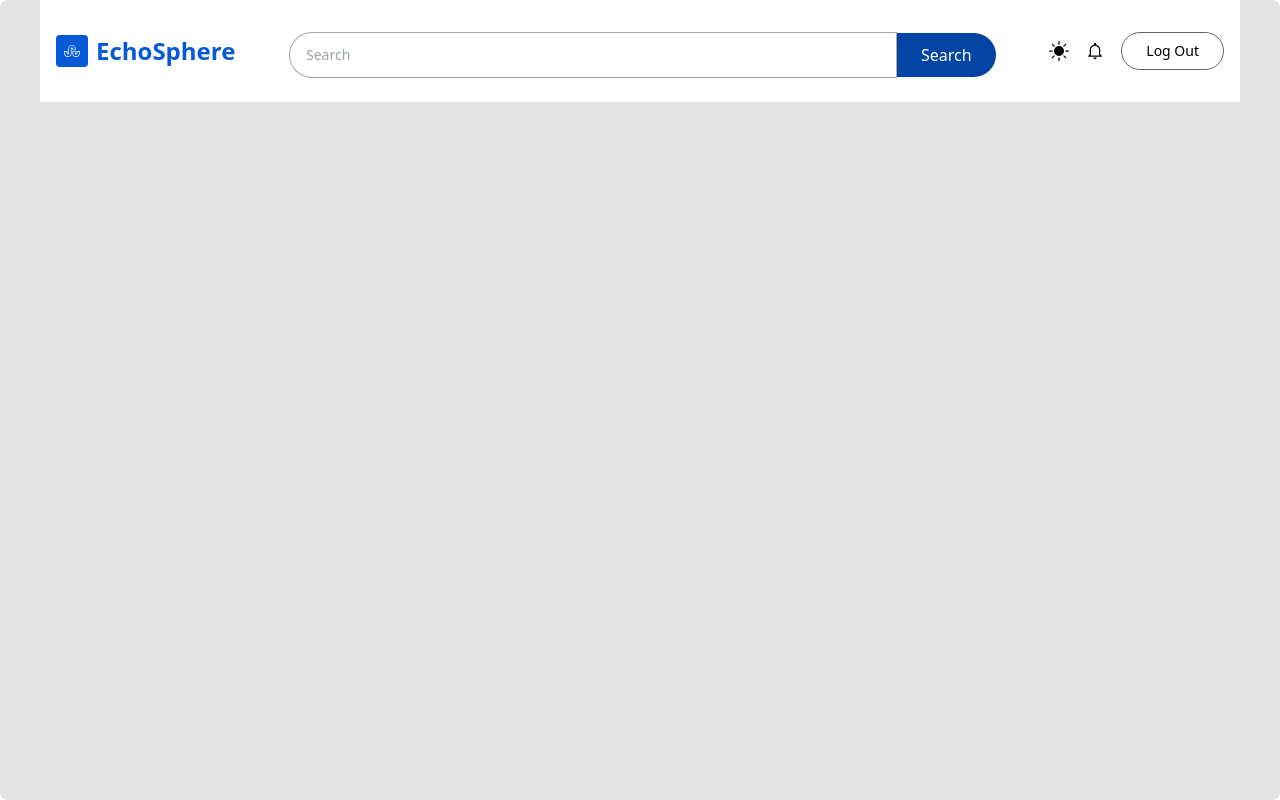
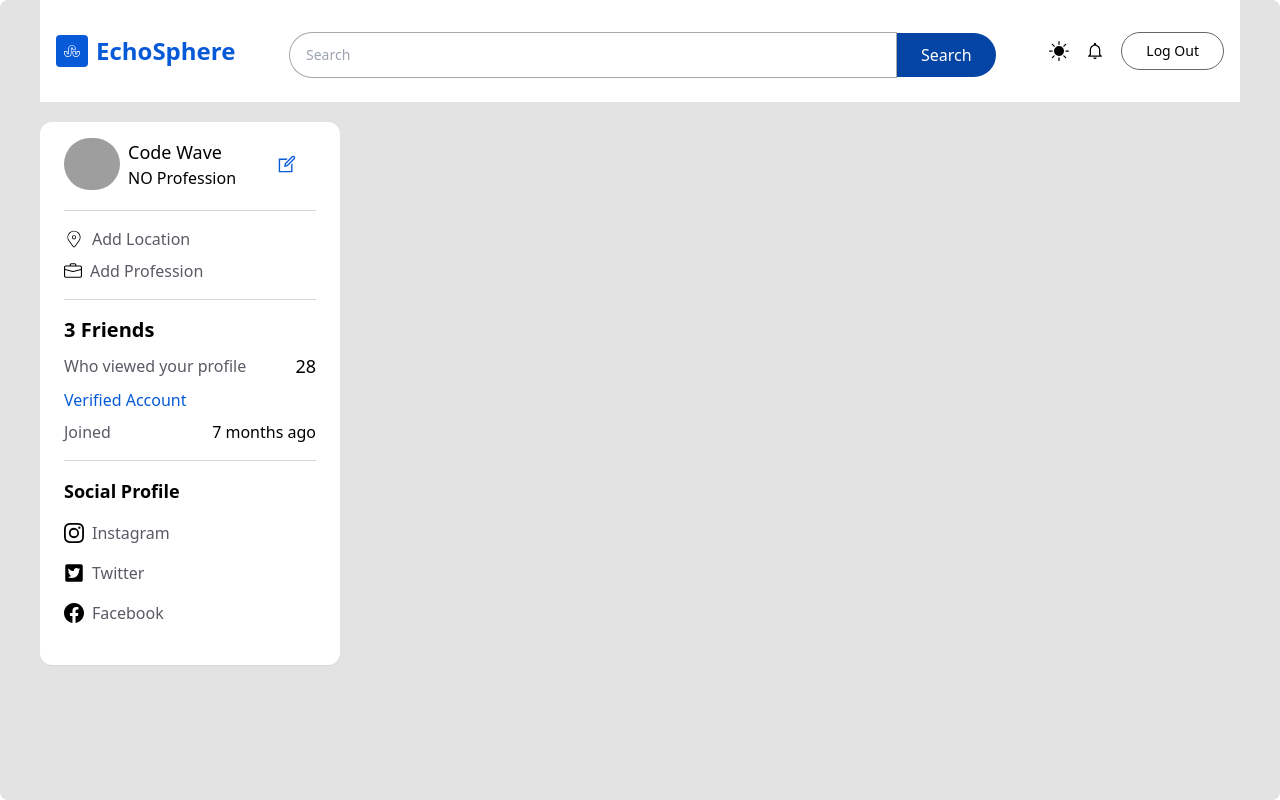
Before and after one commit to JasirV/Project, a React (Create React App) app in the folder Client/: page / in a window 1280 px wide. Built offline with nearby package versions, Linux system fonts and the light colour scheme; grey boxes are pictures that could not be loaded.

Commit message:
ProfileCard

```diff
--- a/Client/package.json
+++ b/Client/package.json
@@ -9,6 +9,7 @@
     "@testing-library/user-event": "^13.5.0",
     "axios": "^1.6.8",
     "dotenv": "^16.4.5",
+    "moment": "^2.30.1",
     "react": "^18.2.0",
     "react-dom": "^18.2.0",
     "react-hook-form": "^7.51.1",
--- /dev/null
+++ b/Client/src/components/ProfileCard.jsx
@@ -0,0 +1,105 @@
+import React from 'react'
+import { Link } from 'react-router-dom'
+import { user } from './data'
+import { UseDispatch,useDispatch,useSelector } from 'react-redux';
+import {LiaEditSolid} from "react-icons/lia"
+import {
+    BsBriefcase,
+    BsFaceBook,
+    BsFacebook,
+    BsInstagram,
+    BsPersonFillAdd
+} from 'react-icons/bs'
+import {FaTwitterSquare} from 'react-icons/fa'
+import {CiLocationOn} from 'react-icons/ci'
+import moment from 'moment';
+import NoProfile from '../assets/ProfilePng.png'
+import { updateProfile } from '../ReduX/userSlice';
+
+const ProfileCard = ({user}) => {
+    const {user:data,edit}=useSelector((state)=>state.user)
+    const dispatch =useDispatch();
+  return (
+    <div>
+        <div className='w-full bg-primary flex flex-col item-center shadow-sm rounded-xl px-6 py-4'>
+            <div className='w-full flex items-center jsutify-between border-b pb-5 border-[#66666645]'>
+                <Link to={'/profile/'+user?._id} className='flex gap-2'>
+                    <img src={user?.profileUrl??NoProfile} alt={user?.email} className='w-14 h14 object-cover rounded-full' />
+                    <div className='flex flex-col justify-center'>
+                        <p className='text-lg font-medium text-asxent-1' >{user?.firstName} {user?.lastName}</p>
+                        <span className='text-asxent-2'>{user?.details?.job ?? "NO Profession"}</span>
+                    </div>
+                </Link>
+                <div className='ml-10'>
+            {user?._id === data?._id ? (
+              <LiaEditSolid
+                size={22}
+                className='text-blue cursor-pointer '
+                onClick={() => dispatch(updateProfile(true))}
+              />
+            ) : (
+              <button
+                className='bg-[#0444a430] text-sm text-white p-1 rounded'
+                onClick={() => {}}
+              >
+                <BsPersonFillAdd size={20} className='text-[#0f52b6]' />
+              </button>
+            )}
+          </div>
+            </div>
+            <div className='w-full flex flex-col gap-2 py-4 border-b border-[#66666645]'>
+          <div className='flex gap-2 items-center text-ascent-2'>
+            <CiLocationOn className='text-xl text-ascent-1' />
+            <span>{user?.location ?? "Add Location"}</span>
+          </div>
+
+          <div className='flex gap-2 items-center text-ascent-2'>
+            <BsBriefcase className=' text-lg text-ascent-1' />
+            <span>{user?.profession ?? "Add Profession"}</span>
+          </div>
+        </div>
+
+        <div className='w-full flex flex-col gap-2 py-4 border-b border-[#66666645]'>
+          <p className='text-xl text-ascent-1 font-semibold'>
+            {user?.friends?.length} Friends
+          </p>
+
+          <div className='flex items-center justify-between'>
+            <span className='text-ascent-2'>Who viewed your profile</span>
+            <span className='text-ascent-1 text-lg'>{user?.views?.length}</span>
+          </div>
+
+          <span className='text-base text-blue'>
+            {user?.verified ? "Verified Account" : "Not Verified"}
+          </span>
+
+          <div className='flex items-center justify-between'>
+            <span className='text-ascent-2'>Joined</span>
+            <span className='text-ascent-1 text-base'>
+              {moment(user?.createdAt).fromNow()}
+            </span>
+          </div>
+        </div>
+
+        <div className='w-full flex flex-col gap-4 py-4 pb-6'>
+          <p className='text-ascent-1 text-lg font-semibold'>Social Profile</p>
+
+          <div className='flex gap-2 items-center text-ascent-2'>
+            <BsInstagram className=' text-xl text-ascent-1' />
+            <span>Instagram</span>
+          </div>
+          <div className='flex gap-2 items-center text-ascent-2'>
+            <FaTwitterSquare className=' text-xl text-ascent-1' />
+            <span>Twitter</span>
+          </div>
+          <div className='flex gap-2 items-center text-ascent-2'>
+            <BsFacebook className=' text-xl text-ascent-1' />
+            <span>Facebook</span>
+          </div>
+        </div>
+        </div>
+    </div>
+  )
+}
+
+export default ProfileCard;
--- a/Client/src/pages/Home.jsx
+++ b/Client/src/pages/Home.jsx
@@ -1,11 +1,20 @@
 import React from 'react'
 import {useSelector} from 'react-redux'
 import TopBar from '../components/TopBar'
+import ProfileCard from '../components/ProfileCard'
+
 const Home = () => {
   const {user} =useSelector((state)=>state.user)
   return (
     <div className='home w-full px- lg:px-10 pb-20 2xl:px-40 bg-bgColor lg:rounded-lg h-screen overflow-hidden'>
       <TopBar/>
+      <div className='w-full flex gap-2 lg:gap-4 pt-5 pb-10 h-full'>
+        {/* LIFT */}
+        <div className='hidden w-1/3 lg:w-1/4 h-full md:flex flex-col gap-6 overflow-y-auto'>
+          <ProfileCard user={user} />
+
+        </div>
+      </div>
     </div>
   )
 }
```
Also changed, not shown: Client/src/assets/ProfilePng.png (added), 1 other file (tests, documents, lock files or other folders).
